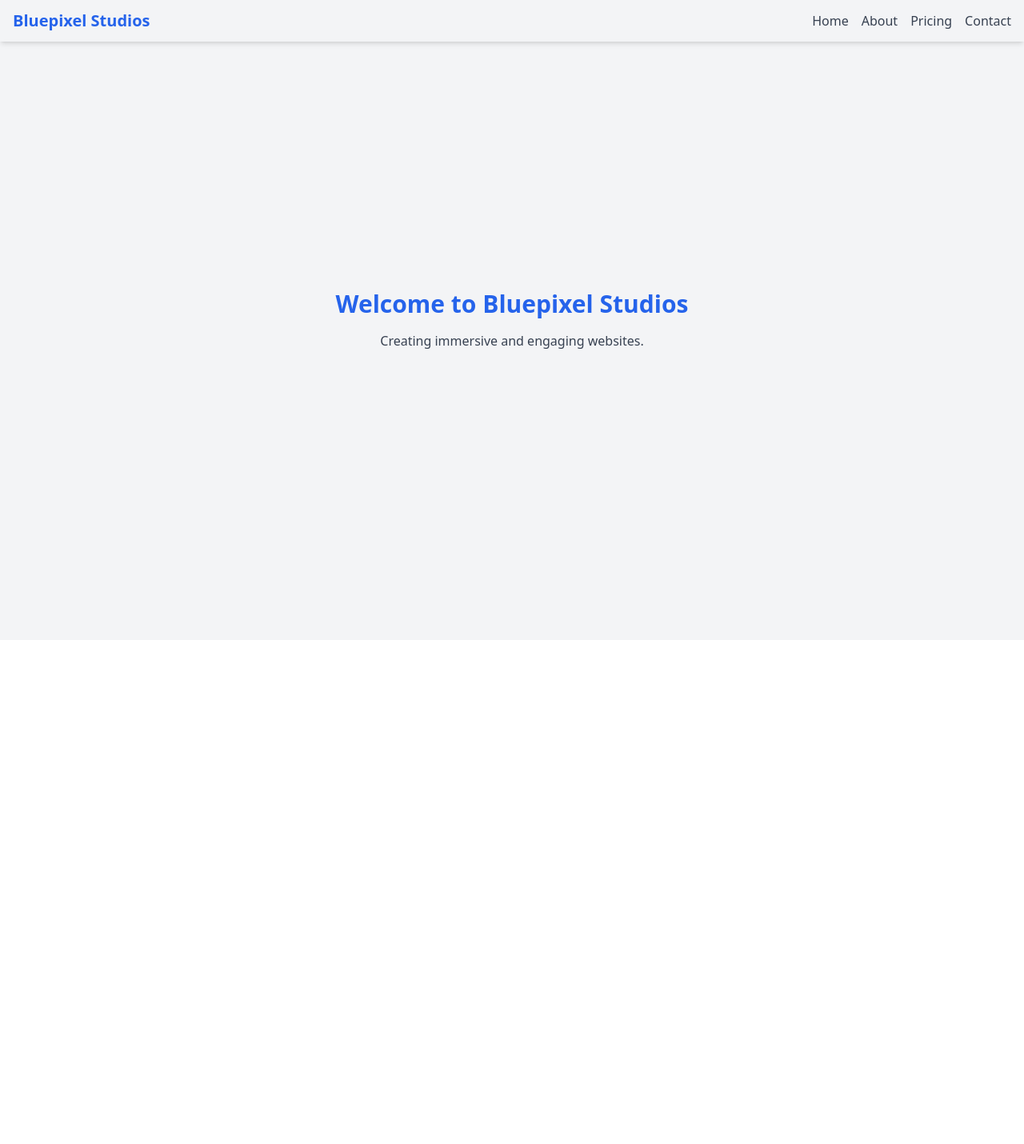
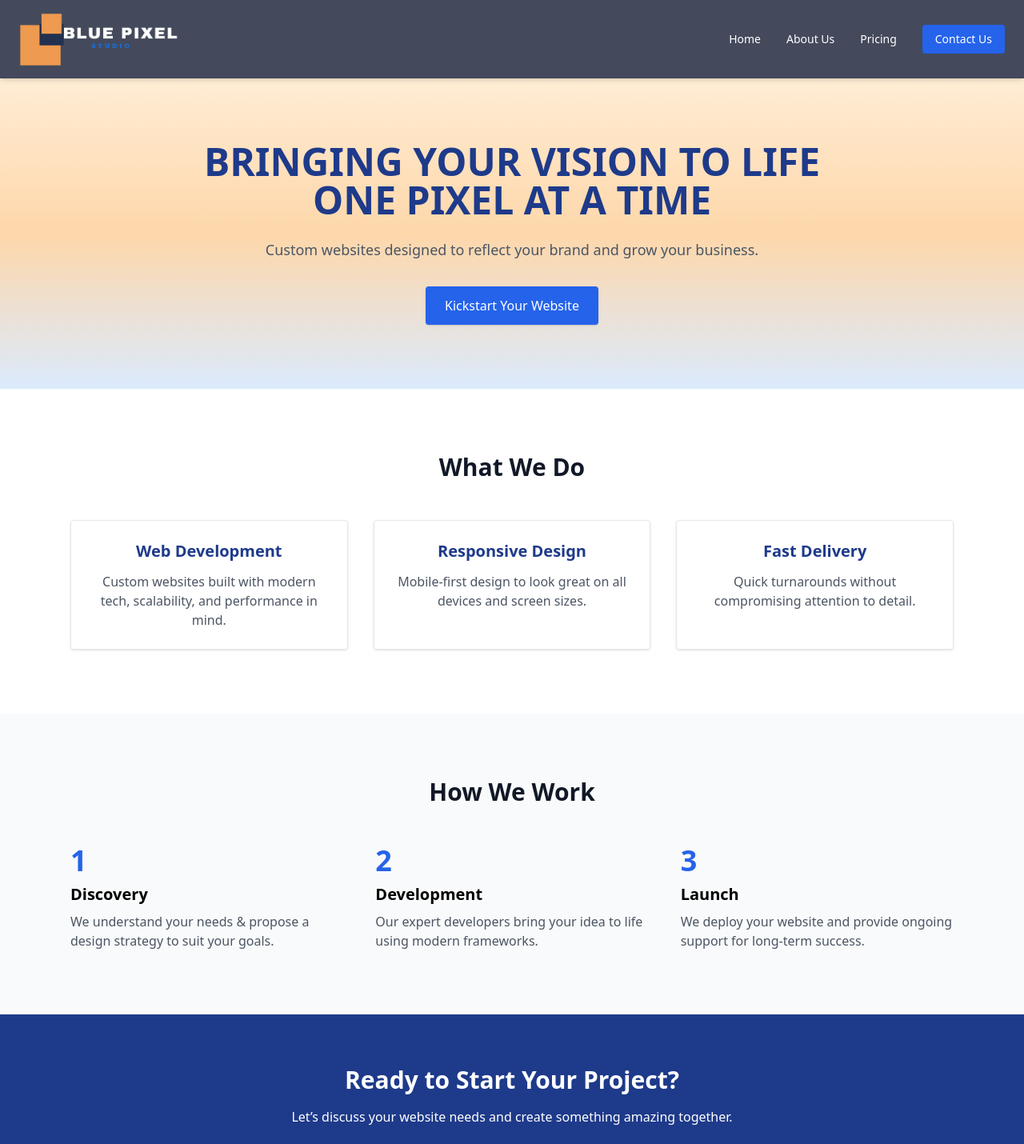
Before and after one commit to Adorem235/bluepixel_v2, a Next.js app: page / in a window 1280 px wide. Shown: the top 1430 px of the page at 80% size. Before the commit the page ends 800 px from the top, so only its background shows below. Built offline with nearby package versions, Linux system fonts and the light colour scheme.

Commit message:
design updates to navbar, footer and homepage to match agreed designs

```diff
--- a/src/app/Components/Footer.js
+++ b/src/app/Components/Footer.js
@@ -1,28 +1,26 @@
 export default function Footer() {
     return (
-      <footer className="bg-darkBlue text-white py-8">
-        <div className="max-w-5xl mx-auto flex flex-col md:flex-row justify-between">
+      <footer className="bg-gray-900 text-gray-300 py-10">
+        <div className="max-w-6xl mx-auto px-6 grid grid-cols-1 md:grid-cols-3 gap-8">
           <div>
-            <h3 className="font-bold text-lg">BluePixel</h3>
-            <p>Professional web development service for startups and businesses.</p>
+            <h4 className="font-semibold text-white mb-2">Blue Pixel Studio</h4>
+            <p>Professional web design for startups and small businesses.</p>
           </div>
           <div>
-            <h4 className="font-semibold mb-2">Services</h4>
-            <ul>
+            <h4 className="font-semibold text-white mb-2">Services</h4>
+            <ul className="space-y-1">
               <li>Web Development</li>
-              <li>Design</li>
-              <li>SEO</li>
+              <li>Design Consulting</li>
+              <li>Maintenance & Support</li>
             </ul>
           </div>
           <div>
-            <h4 className="font-semibold mb-2">Contact</h4>
-            <p>hello@bluepixel.com</p>
-            <p>+1 (555) 123-4567</p>
+            <h4 className="font-semibold text-white mb-2">Contact</h4>
+            <p>Email: contact@bluepixel.com</p>
+            <p>Phone: +1 (234) 567-890</p>
           </div>
         </div>
-        <div className="text-center mt-6 text-sm text-gray-400">
-          © 2025 BluePixel. All rights reserved.
-        </div>
+        <div className="text-center text-sm mt-8 text-gray-500">© 2025 Blue Pixel Studio. All rights reserved.</div>
       </footer>
     )
 }
--- a/src/app/Components/Navbar.js
+++ b/src/app/Components/Navbar.js
@@ -1,28 +1,31 @@
 "use client";
 import Link from "next/link";
+import Image from "next/image";
 
 export default function Navbar() {
   return (
-    <nav className="w-full bg-transparent shadow-md fixed top-0 left-0 z-50">
-      <div className="container mx-auto px-4 py-3 flex justify-between items-center">
-        <Link href="/" className="text-xl font-bold text-blue-600">
-          Bluepixel Studios
-        </Link>
-        <div className="space-x-4">
-          <Link href="/" className="text-gray-700 hover:text-blue-600">
-            Home
-          </Link>
-          <Link href="/Pages/About" className="text-gray-700 hover:text-blue-600">
-            About
-          </Link>
-          <Link href="/Pages/Pricing" className="text-gray-700 hover:text-blue-600">
-            Pricing
-          </Link>
-          <Link href="/Pages/Contact" className="text-gray-700 hover:text-blue-600">
-            Contact
-          </Link>
+      <header className=" bg-darkGray shadow-md sticky top-0 z-50">
+        <div className="max-w-7xl mx-auto flex items-center justify-between px-6 py-4">
+          <div className="flex items-center space-x-3">
+            <Image
+              src="/logo_transparent.png" alt="Blue Pixel logo" width={200} height={100}/>
+          </div>
+          <nav className="flex items-center space-x-8 text-sm font-medium text-white">
+            <Link href="/" className="hover:text-blue-700">Home</Link>
+            <Link href="/Pages/About" className="hover:text-blue-700">About Us</Link>
+            <Link href="/Pages/Pricing" className="hover:text-blue-700">Pricing</Link>
+
+           { /* To be implemented with projects
+            <Link href="/Pages/Projects" className="hover:text-blue-700">Projects Gallery</Link>
+            */}
+            <Link
+              href="#contact"
+              className="px-4 py-2 bg-blue-600 text-white rounded hover:bg-blue-700"
+            >
+              Contact Us
+            </Link>
+          </nav>
         </div>
-      </div>
-    </nav>
+      </header>
   );
 }
--- a/src/app/page.js
+++ b/src/app/page.js
@@ -1,8 +1,106 @@
+import Link from "next/link";
+
 export default function Home() {
   return (
-    <div className="flex flex-col items-center justify-center min-h-screen bg-gray-100">
-      <h1 className="text-3xl font-bold text-blue-600">Welcome to Bluepixel Studios</h1>
-      <p className="mt-4 text-gray-700">Creating immersive and engaging websites.</p>
+    <>
+
+      {/* Hero */}
+      <section className="bg-gradient-to-b from-orange-100 via-orange-200 to-blue-100 py-20 text-center">
+        <div className="max-w-4xl mx-auto px-4">
+          <h2 className="text-4xl md:text-5xl font-extrabold text-blue-900 mb-6">
+            BRINGING YOUR VISION TO LIFE<br />ONE PIXEL AT A TIME
+          </h2>
+          <p className="text-lg text-gray-600 mb-8">
+            Custom websites designed to reflect your brand and grow your business.
+          </p>
+          <a
+            href="#contact"
+            className="inline-block px-6 py-3 bg-blue-600 text-white rounded shadow hover:bg-blue-700"
+          >
+            Kickstart Your Website
+          </a>
+        </div>
+      </section>
+
+      {/* What We Do */}
+      <section id="services" className="py-20 bg-white">
+        <div className="max-w-6xl mx-auto px-6 text-center">
+          <h3 className="text-3xl font-bold text-gray-900 mb-12">What We Do</h3>
+          <div className="grid grid-cols-1 md:grid-cols-3 gap-8">
+            <Card
+              title="Web Development"
+              text="Custom websites built with modern tech, scalability, and performance in mind."
+            />
+            <Card
+              title="Responsive Design"
+              text="Mobile-first design to look great on all devices and screen sizes."
+            />
+            <Card
+              title="Fast Delivery"
+              text="Quick turnarounds without compromising attention to detail."
+            />
+          </div>
+        </div>
+      </section>
+
+      {/* How We Work */}
+      <section className="py-20 bg-gray-50">
+        <div className="max-w-6xl mx-auto px-6 text-center">
+          <h3 className="text-3xl font-bold text-gray-900 mb-12">How We Work</h3>
+          <div className="grid grid-cols-1 md:grid-cols-3 gap-10 text-left">
+            <Step
+              number="1"
+              title="Discovery"
+              description="We understand your needs & propose a design strategy to suit your goals."
+            />
+            <Step
+              number="2"
+              title="Development"
+              description="Our expert developers bring your idea to life using modern frameworks."
+            />
+            <Step
+              number="3"
+              title="Launch"
+              description="We deploy your website and provide ongoing support for long-term success."
+            />
+          </div>
+        </div>
+      </section>
+
+      {/* CTA Section */}
+      <section className="py-16 bg-blue-900 text-white text-center">
+        <div className="max-w-4xl mx-auto px-6">
+          <h3 className="text-3xl font-bold mb-4">Ready to Start Your Project?</h3>
+          <p className="mb-6">Let’s discuss your website needs and create something amazing together.</p>
+          <a
+            href="#contact"
+            className="inline-block px-6 py-3 bg-white text-blue-900 font-semibold rounded hover:bg-gray-100"
+          >
+            Get a Free Quote
+          </a>
+        </div>
+      </section>
+
+
+    </>
+  );
+}
+
+function Card({ title, text }) {
+  return (
+    <div className="p-6 border rounded shadow hover:shadow-lg transition">
+      <h4 className="text-xl font-semibold text-blue-900 mb-3">{title}</h4>
+      <p className="text-gray-600">{text}</p>
     </div>
   );
 }
+
+function Step({ number, title, description }) {
+  return (
+    <div>
+      <div className="text-4xl font-bold text-blue-600 mb-2">{number}</div>
+      <h4 className="text-xl font-semibold mb-2">{title}</h4>
+      <p className="text-gray-600">{description}</p>
+    </div>
+  );
+}
```
Also changed, not shown: public/logo_transparent.png (added).
